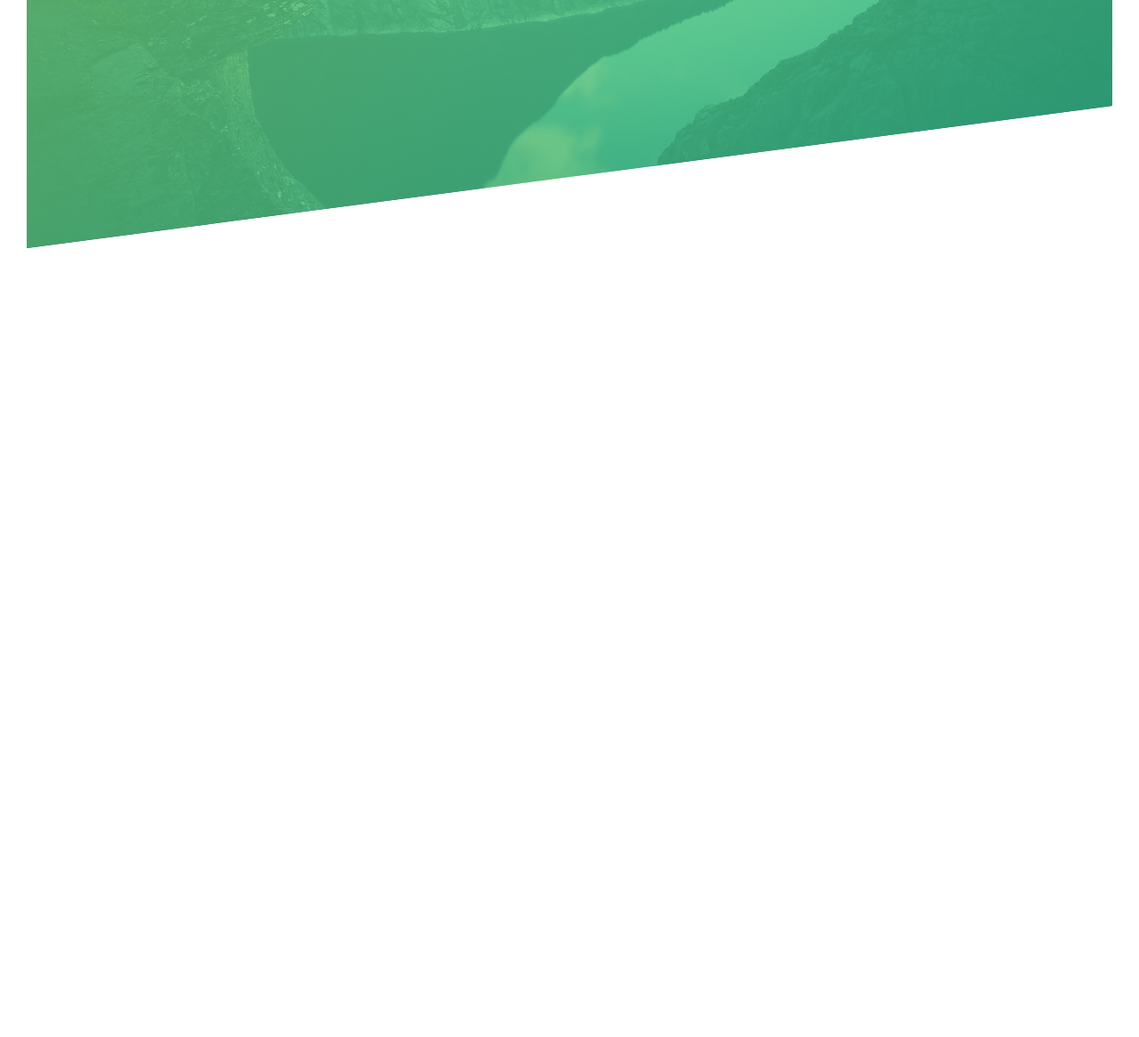
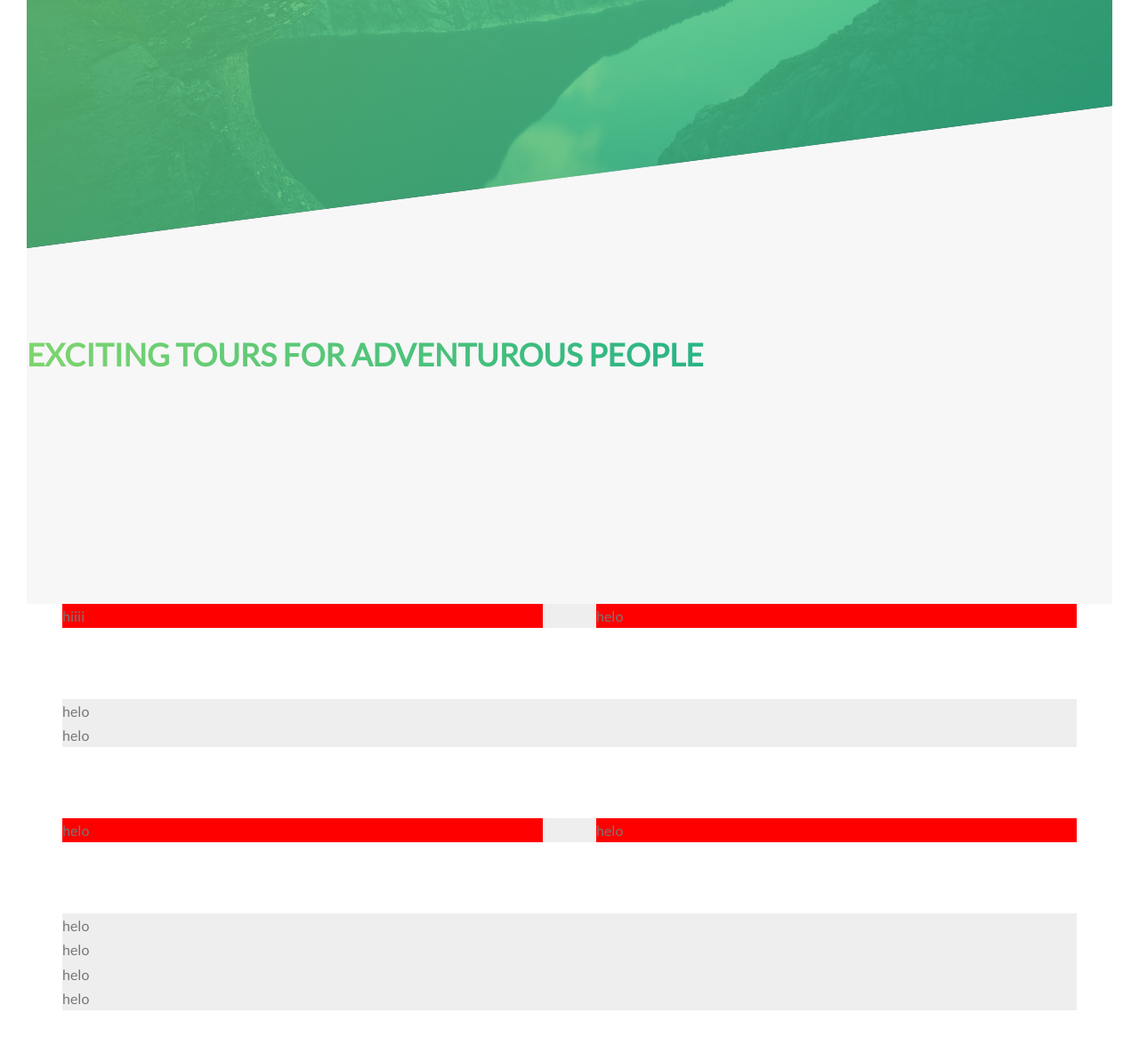
Before and after one commit to Alexkings47/Axelnatours-project, a website: page index.html in a window 1280 px wide. Shown: the part 511-1677 px from the top of the page at 89% size. Before the commit the page ends 820 px from the top, so only its background shows below. Drawn offline with Linux system fonts and the light colour scheme.

Commit message:
7-1 architecture implemented sass

```diff
--- a/index.html
+++ b/index.html
@@ -23,6 +23,32 @@
            <a href="#" class="btn btn--white btn--animated">Discover our tours</a>
             </div>
 </header>
+<main>
+    <section class="section-about">
+        <h2 class="heading-secondary"> Exciting tours for adventurous people </h2>
+    </section>
+</main>
+
+<section>
+    <div class="row">
+        <div class="column-1-2">hiiii </div>
+        <div class="column-1-2">helo</div>
+    </div>
+    <div class="row">
+        <div class="column-1-3"> helo</div>
+        <div class="column-1-3"> helo</div>
+    </div>
+    <div class="row">
+        <div class="column-1-2"> helo</div>
+        <div class="column-1-2"> helo</div>
+    </div>
+    <div class="row">
+        <div class="column-1-4"> helo</div>
+        <div class="column-1-4"> helo</div>
+        <div class="column-1-4"> helo</div>
+        <div class="column-1-4"> helo</div>
+    </div>
+</section>
 
 </body>
 </html>
--- a/sass/abstracts/_mixins.scss
+++ b/sass/abstracts/_mixins.scss
@@ -0,0 +1,7 @@
+@mixin clearfix{
+    &::after{
+        display: table;
+        content: "";
+        clear: both;
+    }
+}
--- a/sass/abstracts/_variables.scss
+++ b/sass/abstracts/_variables.scss
@@ -5,3 +5,8 @@ $color-primary: #55c57a;
 $color-primary-dark: #28b485;
 $color-white:#fff;
 $color-grey: #777;
+$color-grey-light:#f7f7f7;
+
+$grid-width:114rem;
+$vertical-gutter:8rem;
+$horizontal-gutter:6rem;
--- /dev/null
+++ b/sass/layout/_grid.scss
@@ -0,0 +1,21 @@
+.row{
+max-width: $grid-width;
+background-color: #eee;
+margin: 0 auto;
+
+&:not(:last-child){
+    margin-bottom: $vertical-gutter;
+}
+
+@include clearfix;
+
+.column-1-2{
+    width: calc((100% - #{$horizontal-gutter})/2);
+    background-color: red;
+    float: left;
+
+    &:not(:last-child){
+        margin-right: $horizontal-gutter;
+    }
+}
+}
--- a/sass/main.scss
+++ b/sass/main.scss
@@ -9,3 +9,6 @@
 
 @import "abstracts/functions";
 @import "abstracts/mixins";
+
+@import "layout/grid";
+@import "page/home";
--- /dev/null
+++ b/sass/page/_home.scss
@@ -0,0 +1,23 @@
+.section-about{
+    padding: 25rem 0;
+    background-color: $color-grey-light;
+    margin-top: -20vh;
+}
+
+.heading-secondary{
+    font-size: 3.5rem;
+    background-image: linear-gradient(to right, $color-primary-light, $color-primary-dark);
+    text-transform:uppercase;
+    font-weight: 700;
+    -webkit-background-clip: text;
+    color: transparent;
+    transition: all .2s;
+    display: inline-block;
+
+    &:hover{
+        transform: skewX(2degs) skewY(20degs);
+    }
+
+
+
+}
```
Also changed, not shown: css/styles.css, sass/base/_typography.scss (line endings or trailing spaces), 2 other files.
